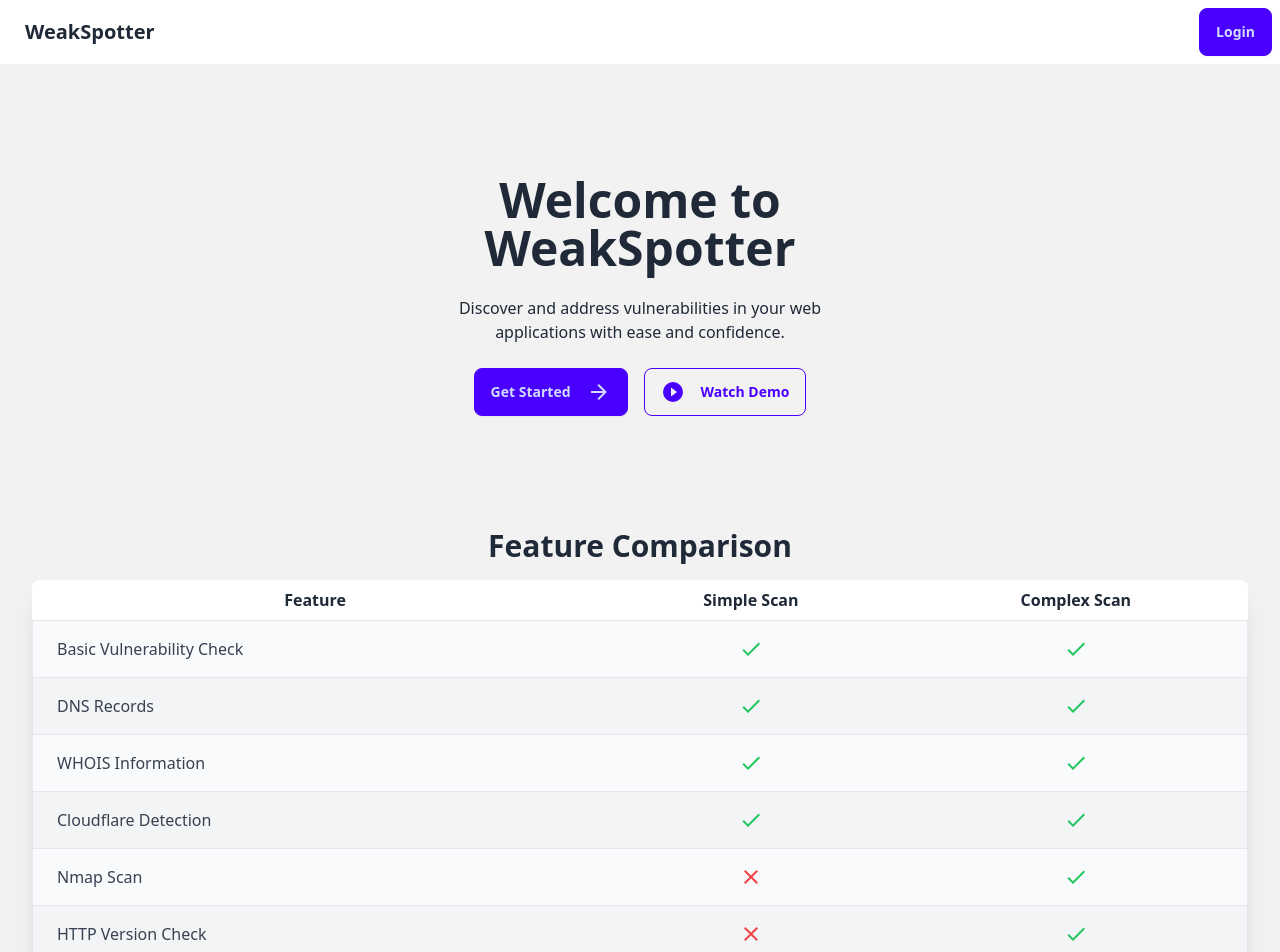
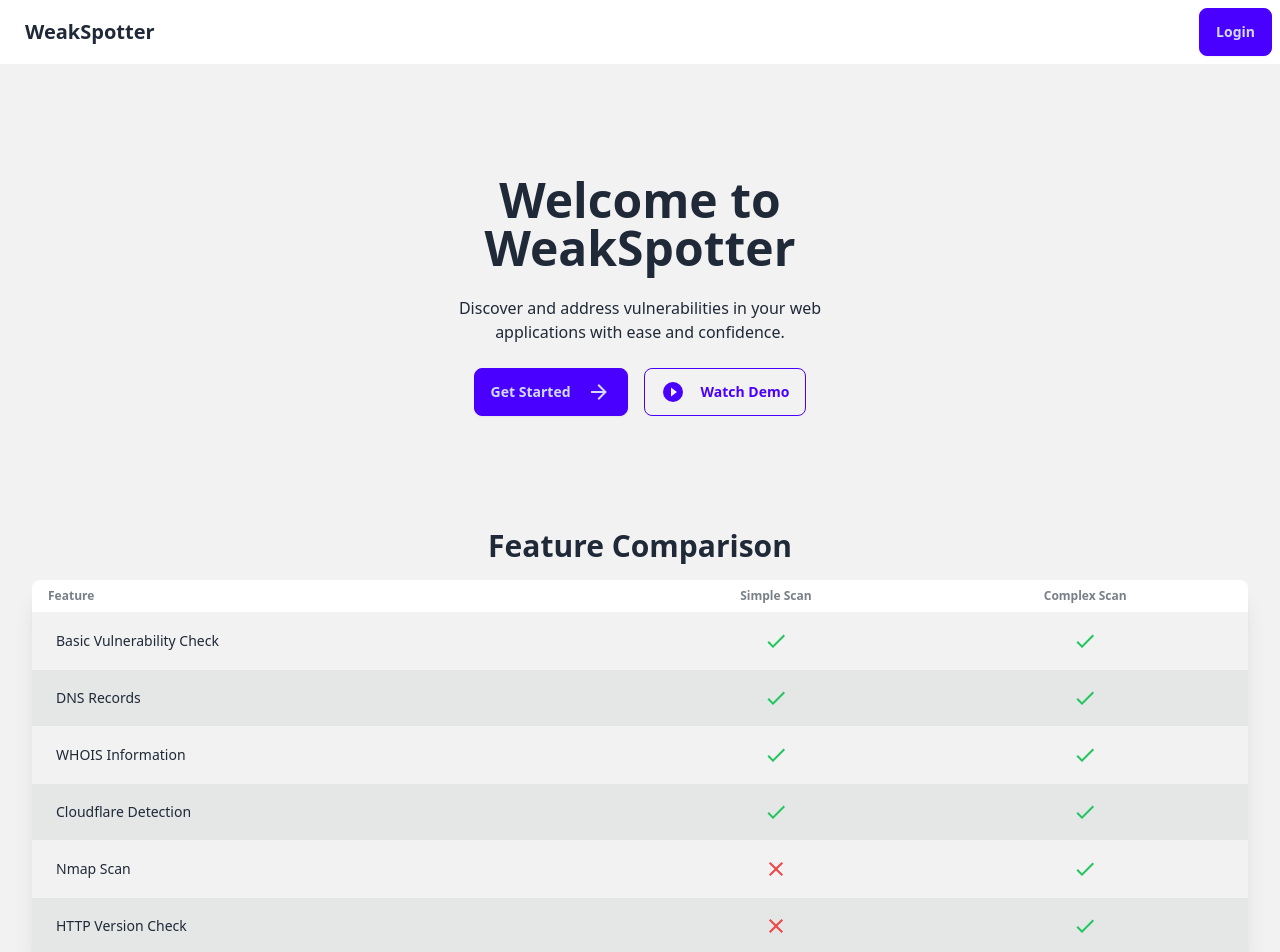
Before and after one commit to WeakSpotter/WeakSpotter, a React (Vite) app in the folder frontend/: page / in a window 1280 px wide. Shown: the top 952 px of the page. Built offline with nearby package versions, Linux system fonts and the light colour scheme.

Commit message:
refactor(frontend): update component styles to use Tailwind CSS classes and oklch color model for better consistency and accessibility

```diff
--- a/frontend/src/components/Home.tsx
+++ b/frontend/src/components/Home.tsx
@@ -41,12 +41,12 @@
         <h2 className="text-3xl font-bold mb-4 text-center">
           Feature Comparison
         </h2>
-        <table className="table-auto w-full bg-white rounded-lg shadow-xl">
+        <table className="table w-full bg-base-100 rounded-lg shadow-xl">
           <thead>
             <tr>
               <th className="px-4 py-2">Feature</th>
-              <th className="px-4 py-2">Simple Scan</th>
-              <th className="px-4 py-2">Complex Scan</th>
+              <th className="px-4 py-2 text-center">Simple Scan</th>
+              <th className="px-4 py-2 text-center">Complex Scan</th>
             </tr>
           </thead>
           <tbody>
@@ -60,11 +60,9 @@
             ].map(([feature, simple, complex], idx) => (
               <tr
                 key={idx}
-                className={`border ${
-                  idx % 2 === 0 ? "bg-gray-50" : "bg-gray-100"
-                }`}
+                className={`${idx % 2 === 0 ? "bg-base-200" : "bg-base-300"}`}
               >
-                <td className="px-6 py-4 text-gray-700">{feature}</td>
+                <td className="px-6 py-4">{feature}</td>
                 <td className="px-6 py-4">
                   <Icon
                     path={simple ? mdiCheck : mdiClose}
--- a/frontend/src/components/ScoreCircle.tsx
+++ b/frontend/src/components/ScoreCircle.tsx
@@ -14,9 +14,9 @@
 
   // Determine color based on score
   const getColor = (score: number) => {
-    if (score >= 80) return "#22c55e"; // green
-    if (score >= 50) return "#eab308"; // yellow
-    return "#ef4444"; // red
+    if (score >= 80) return "su"; // green (success)
+    if (score >= 50) return "wa"; // yellow (warning)
+    return "er"; // red (error)
   };
 
   // Size configurations
@@ -42,8 +42,8 @@
       className={`relative ${sizeConfig[size].circle} rounded-full flex items-center justify-center`}
       style={{
         background: `conic-gradient(
-          ${color} ${validScore}%,
-          #e5e7eb ${validScore}%
+          oklch(var(--${color})) ${validScore}%,
+          oklch(var(--b3)) ${validScore}%
         )`,
         boxShadow: "0 0 10px rgba(0,0,0,0.1)",
       }}
@@ -51,7 +51,7 @@
       <div
         className={`
           absolute
-          bg-white
+          bg-base-100
           rounded-full
           flex
           items-center
@@ -66,7 +66,7 @@
             font-bold
             ${sizeConfig[size].text}
           `}
-          style={{ color }}
+          style={{ color: `oklch(var(--${color}))` }}
         >
           {Math.round(validScore)}
         </span>
```
